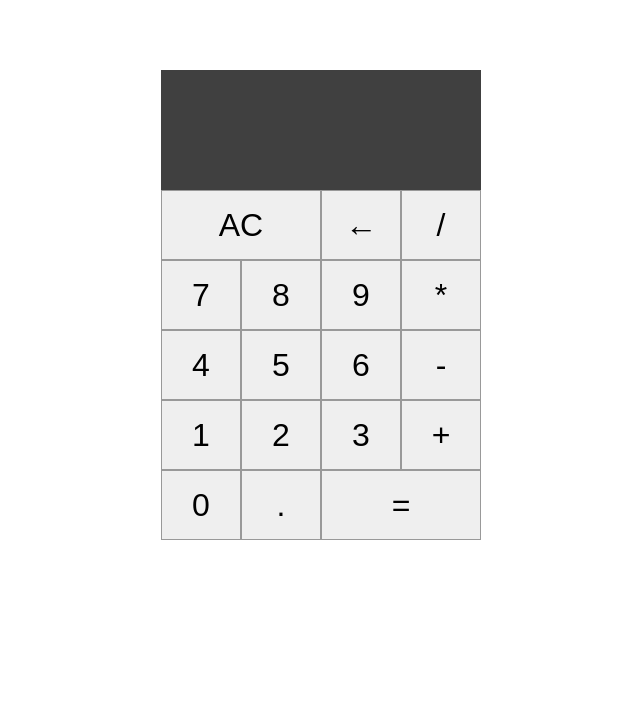
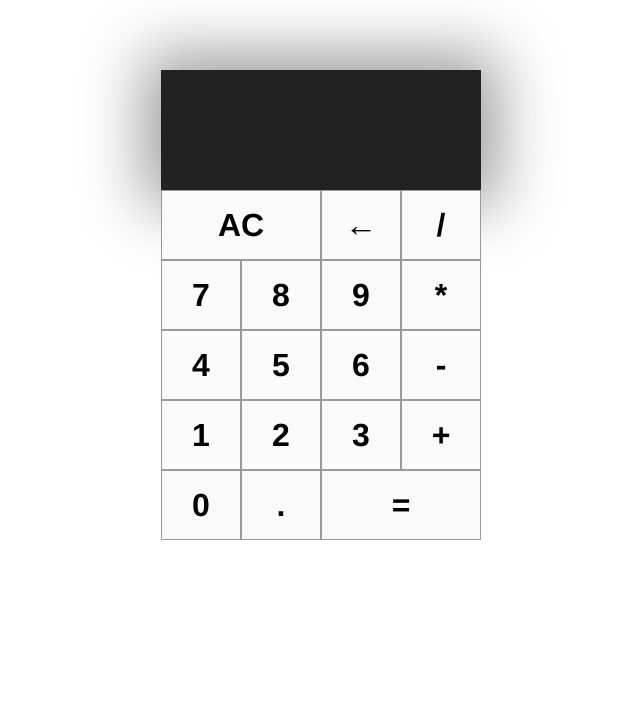
Before and after one commit to jessicaponciano/calculator-project, a plain HTML site: page index.html in a window 1280 px wide. Shown: the part 92-800 px from the top of the page, without its empty margins (319-959 px from the left). Drawn offline with Linux system fonts and the light colour scheme.

Commit message:
update style.css

```diff
--- a/style.css
+++ b/style.css
@@ -2,6 +2,8 @@
     box-sizing: border-box;
     padding: 0;
     margin: 0;
+    font-family: Helvetica, Arial, sans-serif;
+    font-weight: bold;
 }
 
 .heading {
@@ -16,46 +18,37 @@
     min-height: 80vh;
     grid-template-columns: repeat(4, 80px);
     grid-template-rows: minmax(120px, auto) repeat(5, 70px);
-    /* max-width: 20rem;
-    margin: 10vh auto 0 auto;
-    box-shadow: 0 0 4rem 1rem rgba(153, 153, 153, 1);*/
+}
+
+.display {
+    box-shadow: 0 0 4rem 1rem rgba(153, 153, 153, 1);
 }
 
 .container > .display {
     grid-column: 1 / -1;
-    background-color: #000000bf;
+    background-color: #222;
     display: flex;
     flex-direction: column;
     align-items: flex-end;
     justify-content: space-around;
-    padding: 5px;
+    padding: 10px;
     word-wrap: break-word;
     word-break: break-all;
 }
 
 .display .previous-number {
-    color: rgba(255, 255, 255, 0.75);
+    color: #ffffffbf;
     font-size: 1.5rem;
 }
 
 .display .current-number {
-    color: white;
+    color: #ffffff;
     font-size: 2.5rem;
 }
 
-/* .btn-container{
-    display: grid;
-    border-bottom: .1rem solid #999;
-    border-left: .1rem solid #999;
-    grid-template-columns: 1fr 1fr 1fr 1fr;
-} */
-/* .btn-container>button {
-    border-top: .1rem solid #999;
-    border-right: .1rem solid #999;
-} */
-
-.btn {
-    border: .08rem solid #999;
+.container > .btn {
+    background-color: #fafafa;
+    border: 1px solid #999;
     font-size: 2rem;
     cursor: pointer;
 }
```
Also changed, not shown: index.html (+0 -2 lines).
